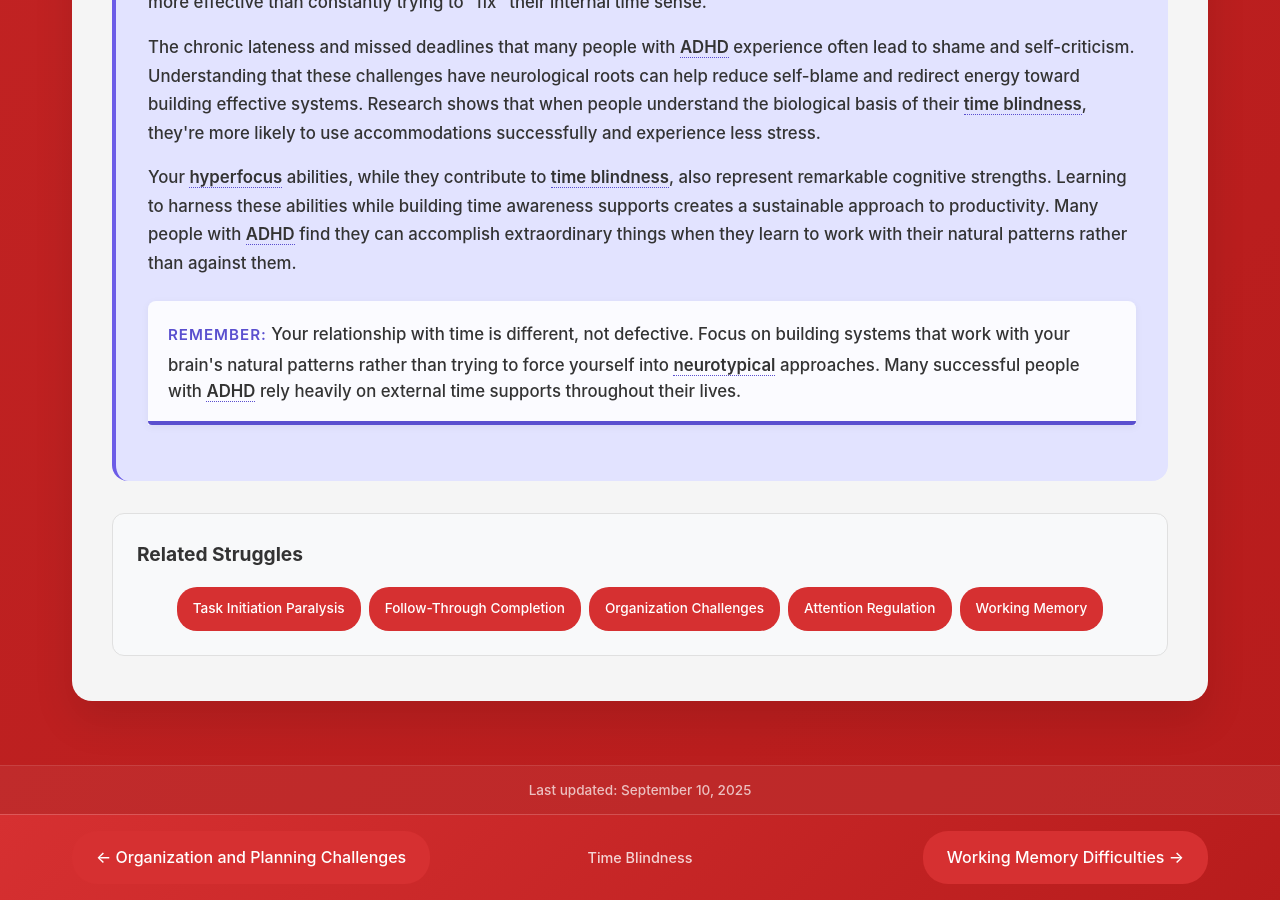
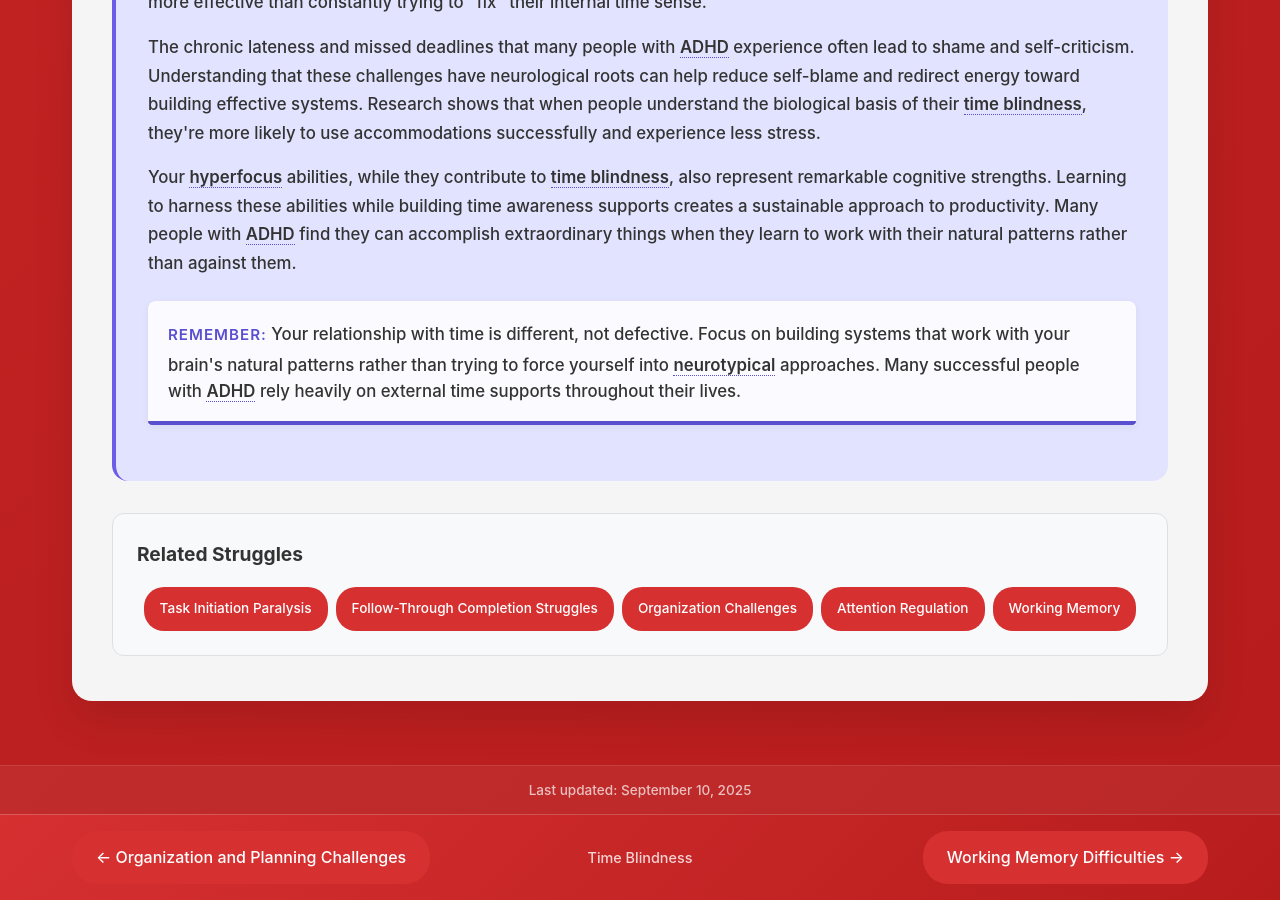
Before and after one commit to neurodivergent-survival-guide/neurodivergent-survival-guide, a Jekyll site: the page built from struggles/time-blindness.html, in a window 1280 px wide and 900 px high, scrolled down 5080 px. Built offline with Jekyll 4.4.1, drawn with Linux system fonts in a browser that asks for light colours.

Commit message:
Update time-blindness.html

```diff
--- a/struggles/time-blindness.html
+++ b/struggles/time-blindness.html
@@ -164,7 +164,7 @@ search_terms: ["time just disappears", "always late", "lost track again", "no ti
         <h3>Related Struggles</h3>
         <div class="struggle-tags">
             <a href="{{ '/struggles/task-initiation-paralysis.html' | relative_url }}" class="struggle-tag">Task Initiation Paralysis</a>
-            <a href="{{ '/struggles/follow-through-completion.html' | relative_url }}" class="struggle-tag">Follow-Through Completion</a>
+            <a href="{{ '/struggles/follow-through-completion-struggles.html' | relative_url }}" class="struggle-tag">Follow-Through Completion Struggles</a>
             <a href="{{ '/struggles/organization-and-planning-challenges.html' | relative_url }}" class="struggle-tag">Organization Challenges</a>
             <a href="{{ '/struggles/attention-regulation.html' | relative_url }}" class="struggle-tag">Attention Regulation</a>
             <a href="{{ '/struggles/working-memory-difficulties.html' | relative_url }}" class="struggle-tag">Working Memory</a>
```
